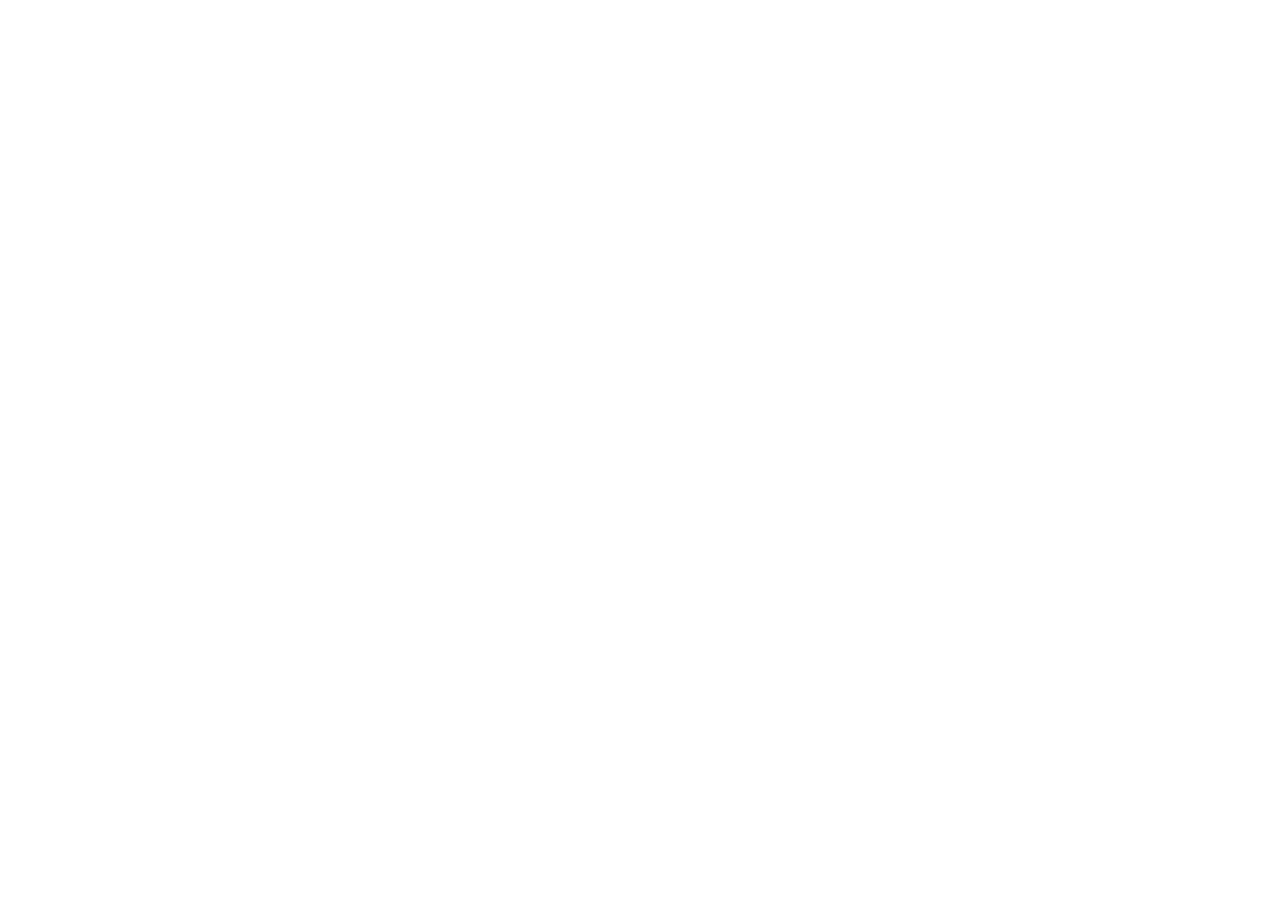
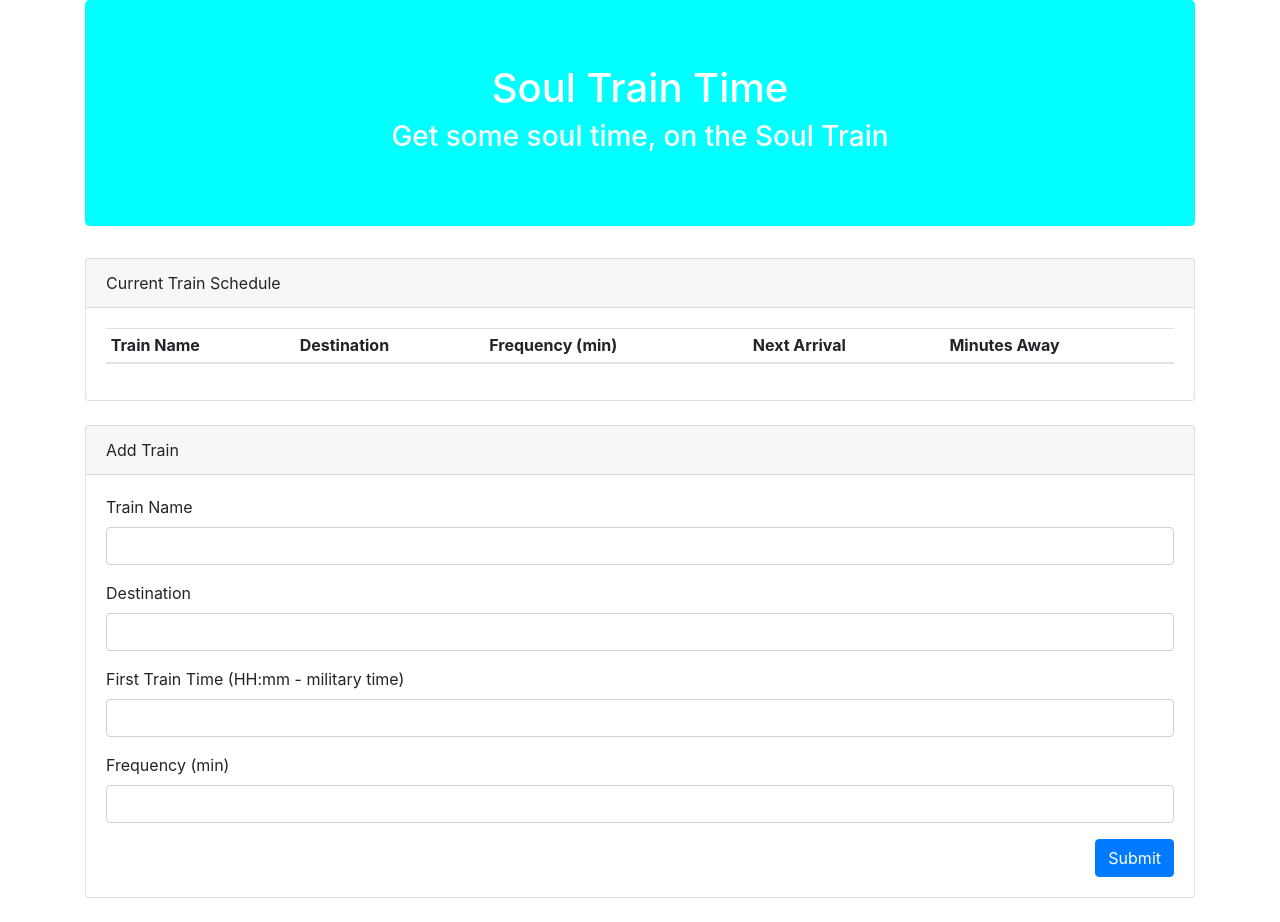
Before and after one commit to JKGills12/Train-Schedule, a plain HTML site: page index.html in a window 1280 px wide. Before the commit the page ends 800 px from the top, so only its background shows below. Drawn offline with nearby package versions, Linux system fonts and the light colour scheme.

Commit message:
created the forms using bootstrap

```diff
--- a/index.html
+++ b/index.html
@@ -20,13 +20,73 @@
 </head>
 <body>
     <!-- Train Schedule -->
-
+    <div class="container">
 
     <!-- Jumbotron -->
+    <div class="jumbotron" style="background-color:aqua; color: white">
+        <h1 class="text-center">Soul Train Time</h1>
+        <h3 class="text-center">Get some soul time, on the Soul Train</h3>
+    </div>
+
+    <div class="row">
+        <div class="col-md-12">
 
     <!-- Current Train Schedule -->
+    <div class="card mb-4">
+        <div class="card-header">Current Train Schedule</div>
+        <div class="card-body">
+                <table class="table table-sm table-hover" id='employee-table'>
+                    <thead>
+                        <tr>
+                        <th scope="col">Train Name</th>
+                        <th scope="col">Destination</th>
+                        <th scope="col">Frequency (min)</th>
+                        <th scope="col">Next Arrival</th>
+                        <th scope="col">Minutes Away</th>
+                        </tr>
+                    </thead>
+                    <tbody>
+                    </tbody>
+                </table>
+        </div>
+    </div>
 
+    <div class="row">
+        <div class="col-md-12">
+        <!-- Add Train  -->
+        <div class="card mb-4">
+        <div class="card-header">Add Train</div>
+        <div class="card-body">
 
-    <!-- Add Train -->
+            <!-- Entry Form -->
+            <form>
+            <div class="form-group">
+                <label for="train-name-input">Train Name</label>
+                <input class="form-control" id="train-name-input" type="text">
+            </div>
+            <div class="form-group">
+                <label for="role-input">Destination</label>
+                <input class="form-control" id="destination-input" type="text">
+            </div>
+            <div class="form-group">
+                <label for="start-input">First Train Time (HH:mm - military time)</label>
+                <input class="form-control" id="train-time-input" type="text">
+            </div>
+            <div class="form-group">
+                <label for="frequency-input">Frequency (min)</label>
+                <input class="form-control" id="frequency-input" type="text">
+            </div>
+            <button class="btn btn-primary float-right" id="add-employee-btn">Submit</button>
+            </form>
+
+        </div>
+        </div>
+
+            </div><!--end of col-->
+        </div> <!--end of row-->
+    </div> <!--end of container-->
+
+    <!-- JavaScript -->
+    <script src="train.js"></script>
 </body>
 </html>
```
